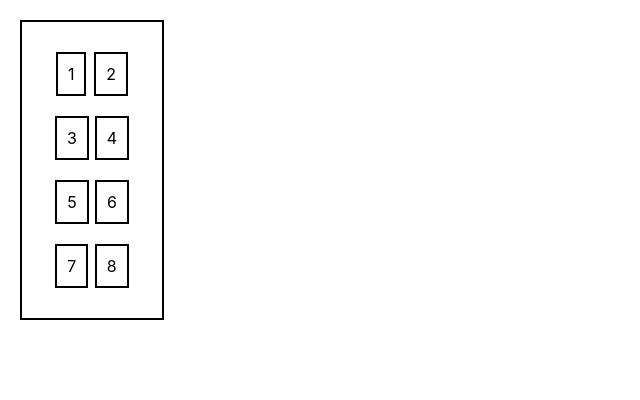
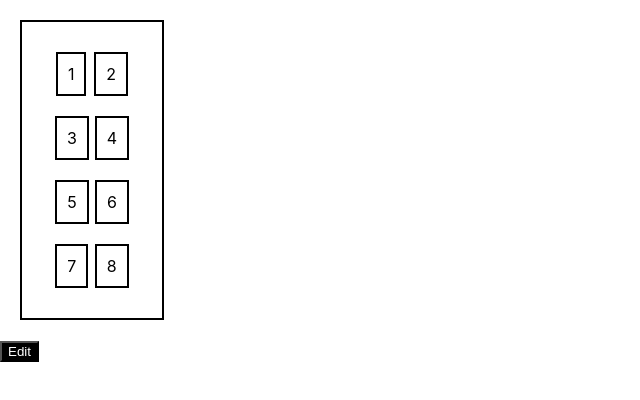
Before and after one commit to 464squad/design-pad, a React (Create React App) app: page / in a window 1280 px wide. Shown: the top 400 px of the page, without its empty margins (0-640 px from the left). Built offline with nearby package versions, Linux system fonts and the light colour scheme.

Commit message:
create edit button

```diff
--- a/src/App.css
+++ b/src/App.css
@@ -1,6 +1,10 @@
 .App {
   text-align: center;
 }
+
+.editButton{ background-color: black; color: white;}
+
+.editButtonActive { background-color: red; color: white;}
 
 .App-logo {
   height: 40vmin;
--- a/src/App.js
+++ b/src/App.js
@@ -9,5 +9,5 @@ function App() {
     </div>
   );
 }
-//Text
+
 export default App;
--- a/src/components/DesignContainer.js
+++ b/src/components/DesignContainer.js
@@ -2,10 +2,20 @@ import React from "react";
 import PadInput from "./PadInput";
 
 class DesignContainer extends React.Component {
+  constructor() {
+    super();
+    this.state = {editing: false}
+  }
+  updateEditState =(event)=>{
+    this.setState({editing:!this.state.editing})
+
+  }
   render() {
+    const btnClass = this.state.editing ? "editButtonActive" : "editButton";
     return (
       <div>
         <PadInput />
+        <button onClick= {this.updateEditState} className = {btnClass}>Edit</button>
       </div>
     );
   }
```
